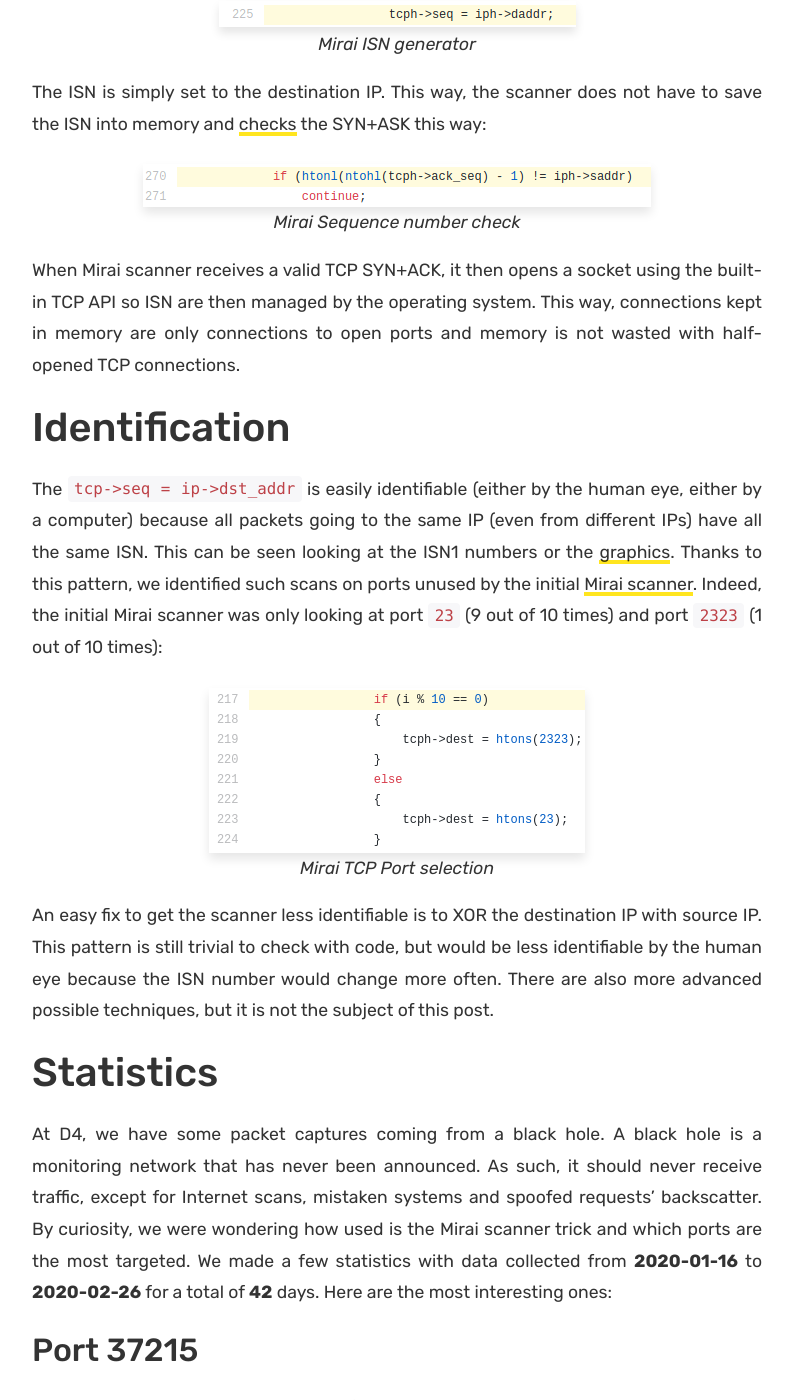
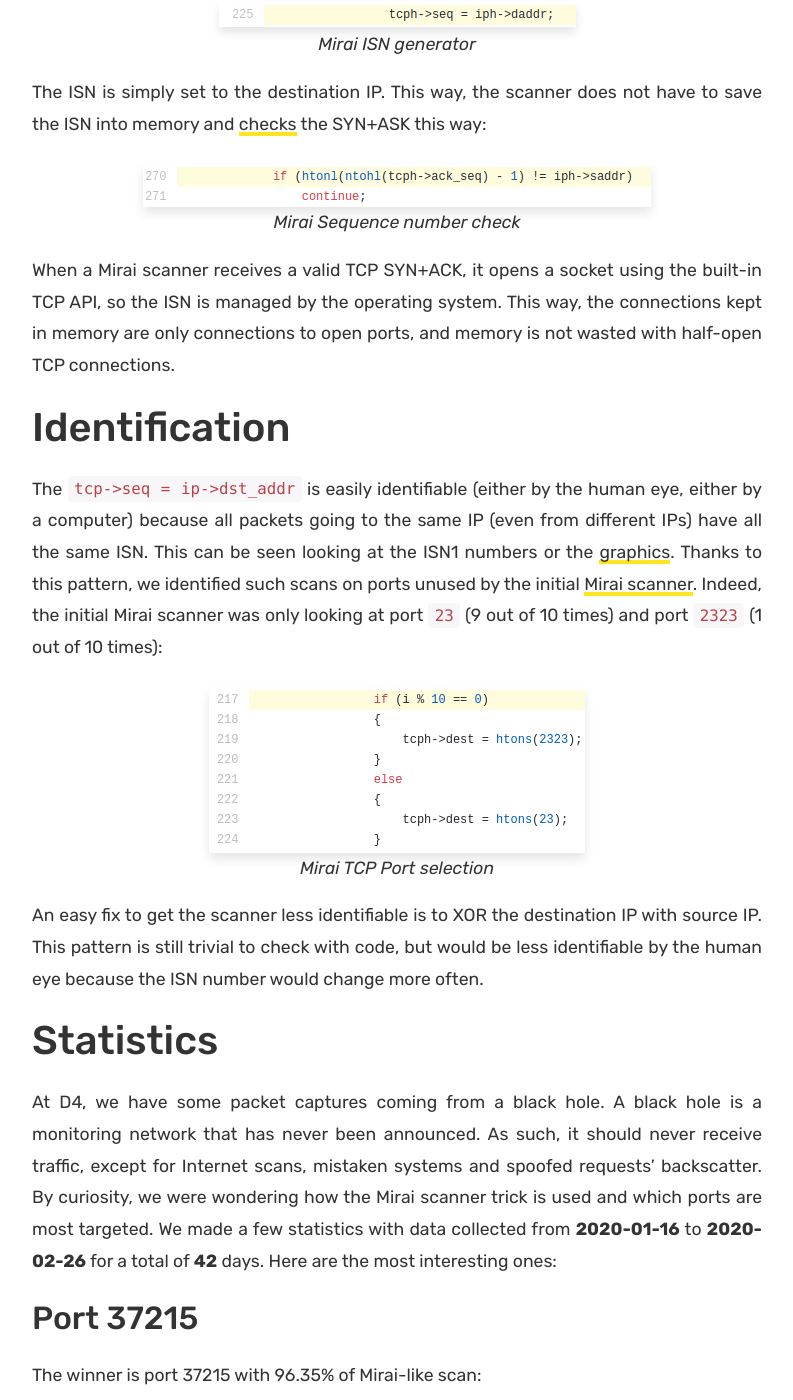
Before and after one commit to D4-project/d4-website, a Jekyll site: the page built from _posts/2020-03-06-analyzer-d4-isn.md, in a window 1280 px wide and 1400 px high, scrolled down 2389 px. Shown: the whole window, without its empty margins (433-1226 px from the left). Built offline with Jekyll 4.4.1, drawn with Linux system fonts in a browser that asks for light colours; some of the changed text lies outside the part shown.

Commit message:
chg: [blogpost] fixes

```diff
--- a/_posts/2020-03-06-analyzer-d4-isn.md
+++ b/_posts/2020-03-06-analyzer-d4-isn.md
@@ -49,7 +49,7 @@
 According to the [TCP RFC](https://tools.ietf.org/html/rfc793#page-27),
 when a client initiates a connection to a server, it should use an ISN
 generator *which selects a new 32 bit ISN*. The generated number, then
-needs to be saved on the client side, waiting for the SYN+ACK from the
+needs to be saved on the client-side, waiting for the SYN+ACK from the
 server. The
 [Mirai ISN generator](https://github.com/jgamblin/Mirai-Source-Code/blob/3273043e1ef9c0bb41bd9fcdc5317f7b797a2a94/mirai/bot/scanner.c#L225)
 is very simple:
@@ -71,10 +71,10 @@
 	caption="Mirai Sequence number check"
 %}
 
-When Mirai scanner receives a valid TCP SYN+ACK, it then opens a socket
-using the built-in TCP API so ISN are then managed by the operating system.
-This way, connections kept in memory are only connections to open
-ports and memory is not wasted with half-opened TCP connections.
+When a Mirai scanner receives a valid TCP SYN+ACK, it opens a socket
+using the built-in TCP API, so the ISN is managed by the operating system.
+This way, the connections kept in memory are only connections to open
+ports, and memory is not wasted with half-open TCP connections.
 
 
 # Identification
@@ -97,15 +97,14 @@
 An easy fix to get the scanner less identifiable is to XOR the
 destination IP with source IP. This pattern is still trivial to check
 with code, but would be less identifiable by the human eye because the
-ISN number would change more often. There are also more advanced
-possible techniques, but it is not the subject of this post.
+ISN number would change more often.
 
 # Statistics
 At D4, we have some packet captures coming from a black hole. A black
 hole is a monitoring network that has never been announced. As such, it
 should never receive traffic, except for Internet scans, mistaken
 systems and spoofed requests' backscatter. By curiosity, we were
-wondering how used is the Mirai scanner trick and which ports are the
+wondering how the Mirai scanner trick is used and which ports are
 most targeted. We made a few statistics with data collected from
 **2020-01-16** to **2020-02-26** for a total of **42** days. Here are
 the most interesting ones:
@@ -220,7 +219,7 @@
 Equipment (CPE) and the Auto-Configuration Server (ACS) but gives no
 hint about the exchange of the secret. Because it is not standard, not
 all ISPs will have the same way of exchanging the secret. We can
-assume some may take the easy way out and use common default password
+assume some may take the easy way out and use a common default password
 for all devices.
 
 Even when secure and unique passwords are used, some devices make use of
@@ -318,7 +317,7 @@
 	alt="Idea"
 %}
 
-For non described ports, we are still unsure about what kind of hardware
+For non-described ports, we are still unsure about what kind of hardware
 the attacker is trying to detect. If you have any idea about that, feel
 free to contact us at [d4@circl.lu](mailto:d4@circl.lu).
 
```
Also changed, not shown: other parts of _posts/2020-03-06-analyzer-d4-isn.md (+19 -19 lines).
